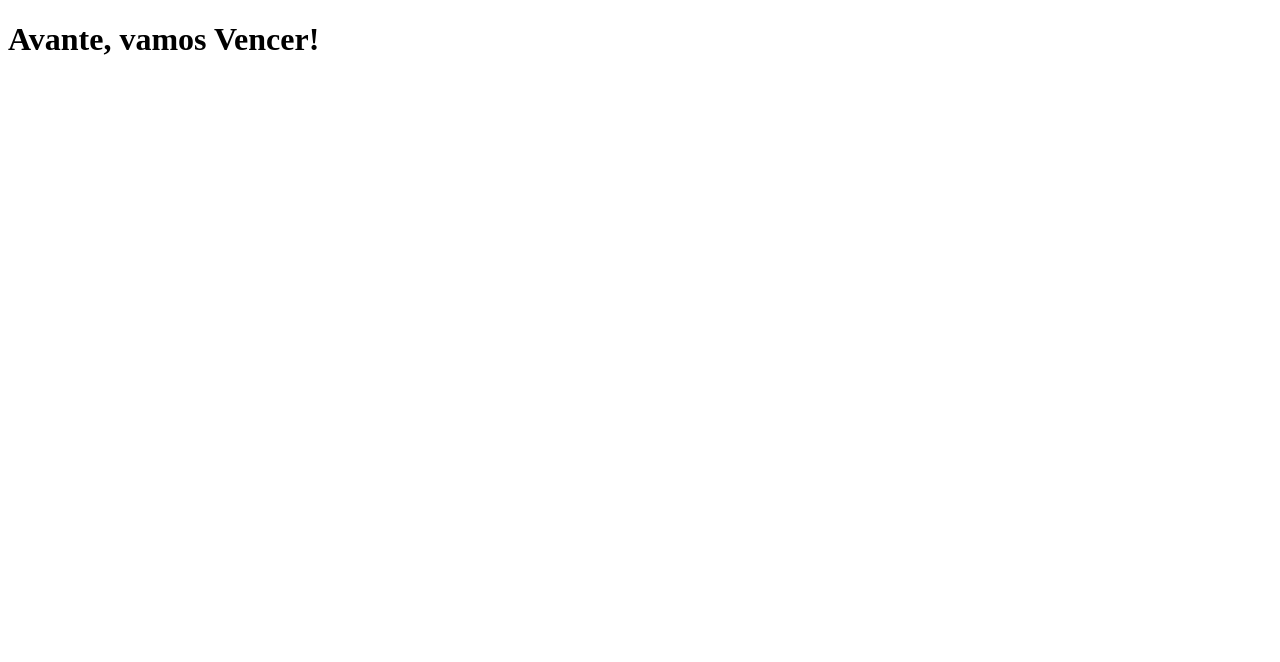
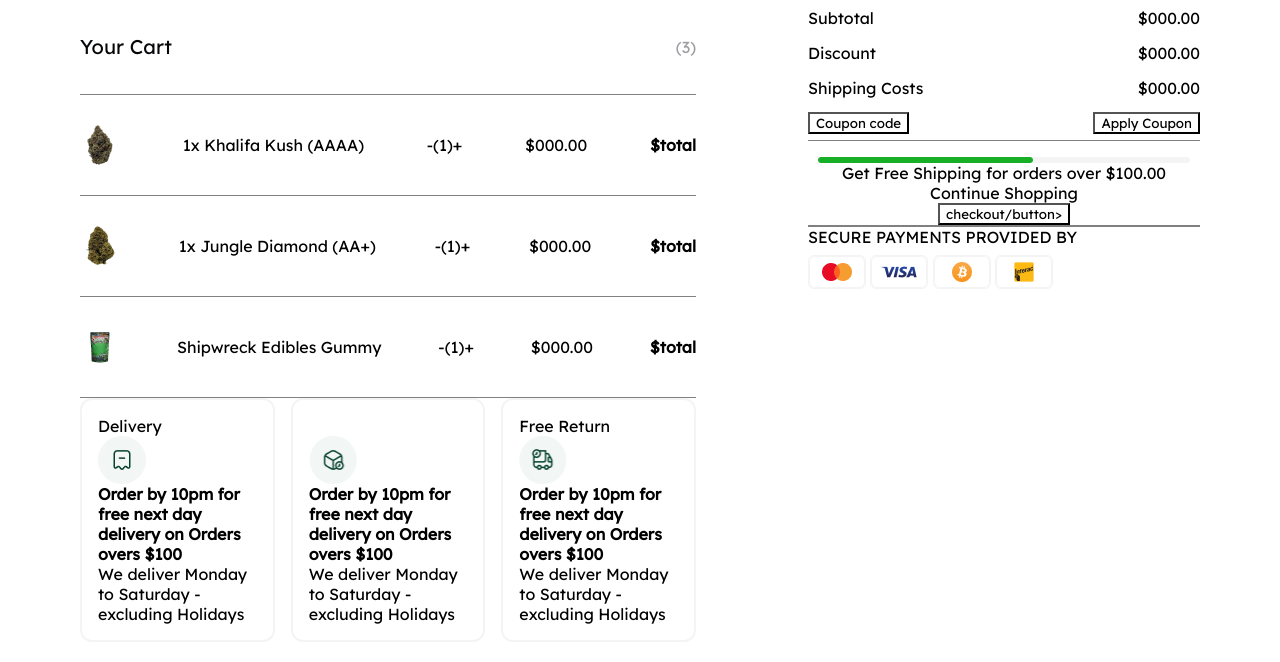
Before and after one commit to pedrofumagalli/shopping_cart_challeng, a plain HTML site: page src/index.html in a window 1280 px wide. Drawn offline with Linux system fonts and the light colour scheme.

Commit message:
diagramacao da tela do carrinho

```diff
--- /dev/null
+++ b/src/index.css
@@ -0,0 +1,143 @@
+* {
+  font-family: 'Lexend', sans-serif;
+  margin: 0;
+  padding: 0 auto;
+  background-color: #ffffff;
+}
+
+.container-general {
+  width: 1120px;
+  margin: 0 auto;
+  display: flex;
+  justify-content: space-between;
+
+}
+
+.head-products-marketing {
+  width: 55%;
+  display: flex;
+  flex-direction: column;
+}
+
+.head {
+  display: flex;
+  align-items: center;
+  justify-content: space-between;
+  /*margin-left: 135px;*/
+  border-bottom: 1px solid gray;
+
+}
+.head h1 {
+  font-style: normal;
+  font-weight: 400;
+  font-size: 20px;
+  line-height: 150%;
+  color: #060709;
+  padding: 32px 0 32px 0;
+}
+
+.head h2 {
+  font-style: normal;
+  font-weight: 300;
+  font-size: 16px;
+  line-height: 150%;
+  color: #9D9EA2;
+  padding: 32px 0 32px 0;
+
+}
+
+ .products {
+  display: flex;
+  align-items: center;
+  justify-content:space-between;
+  border-bottom: 1px solid gray;
+  height: 100px;
+}
+
+.title {
+  display: flex;
+  align-items: center;
+  justify-content:space-between;
+  height: 40px;
+
+
+}
+
+
+.marketing {
+  display:grid;
+  grid-template-columns: repeat(3, 1fr);
+  gap: 16px;
+
+}
+
+
+
+
+
+
+.marketing .carts {
+  display: flex;
+  flex-direction: column;
+  justify-content: flex-end;
+  padding: 16px;
+  border: 2px solid #F4F4F4;
+  border-radius: 12px;
+
+}
+
+
+.marketing .carts img {
+  width: 48px;
+  height: 48px;
+  border-radius: 12px;
+}
+
+
+
+.container-total {
+  width: 35%;
+  display: flex;
+  flex-direction: column;
+  border-radius: 12px;
+
+}
+
+.sectiontotal {
+  border-bottom: 1px solid gray;
+}
+
+.container-total .sectiontotal .total{
+  display: flex;
+  align-items: center;
+  justify-content: space-between;
+  height: 35px;
+
+
+}
+
+.container-total .checkout {
+  display: flex;
+  flex-direction: column;
+  align-items: center;
+  margin-top: 16px;
+  border-bottom: 2px solid gray;
+}
+
+.container-total .carts {
+  display: flex;
+  flex-direction: column;
+  gap: 8px;
+}
+
+.container-total .carts img {
+
+  width: 56px;
+  height: 32px;
+  background: #FFFFFF;
+  border: 1px solid #F4F4F4;
+  border-radius: 6px;
+
+
+
+}
--- a/src/index.html
+++ b/src/index.html
@@ -1,15 +1,141 @@
 <!DOCTYPE html>
-<html lang="en">
+<html lang="pt-Br">
 
 <head>
   <meta charset="UTF-8">
   <meta http-equiv="X-UA-Compatible" content="IE=edge">
   <meta name="viewport" content="width=device-width, initial-scale=1.0">
+  <link rel="preconnect" href="https://fonts.googleapis.com">
+  <link rel="preconnect" href="https://fonts.gstatic.com" crossorigin>
+  <link href="https://fonts.googleapis.com/css2?family=Lexend&display=swap" rel="stylesheet">
+  <link rel="stylesheet" href="./index.css">
+  <script src="./index.js"></script>
   <title>Cart</title>
 </head>
 
 <body>
-  <h1>Avante, vamos Vencer!</h1>
+  <div class="container-general">
+    <div class="head-products-marketing">
+
+      <head>
+        <div class="head">
+          <h1>Your Cart</h1>
+          <h2>(3)</h2>
+        </div>
+      </head>
+
+
+      <div class="products">
+        <img src="./images/image1.png" alt="products-one">
+        <span>1x Khalifa Kush (AAAA)</span>
+        <p>-(1)+</p>
+        <p>$000.00</p>
+        <strong>$total</strong>
+      </div>
+
+      <div class="products">
+        <img src="./images/image2.png" alt="products-one">
+        <span>1x Jungle Diamond (AA+)</span>
+        <p>-(1)+</p>
+        <p>$000.00</p>
+        <strong>$total</strong>
+      </div>
+
+      <div class="products">
+        <img src="./images/image3.png" alt="products-one">
+        <span>Shipwreck Edibles Gummy</span>
+        <p>-(1)+</p>
+        <p>$000.00</p>
+        <strong>$total</strong>
+      </div>
+
+      <div class="marketing">
+        <div class="carts">
+          <header>Delivery</header>
+          <img src="./images/icon1.png" alt="">
+          <strong>Order by 10pm for free next day delivery on Orders overs $100</strong>
+          <p>We deliver Monday to Saturday - excluding Holidays</p>
+        </div>
+
+        <div class="carts">
+          <img src="./images/icon2.png" alt="">
+          <strong>Order by 10pm for free next day delivery on Orders overs $100</strong>
+          <p>We deliver Monday to Saturday - excluding Holidays</p>
+        </div>
+
+        <div class="carts">
+          <header>Free Return</header>
+          <img src="./images/icon3.png" alt="">
+          <strong>Order by 10pm for free next day delivery on Orders overs $100</strong>
+          <p>We deliver Monday to Saturday - excluding Holidays</p>
+        </div>
+
+      </div>
+
+    </div>
+
+
+    <div class="container-total">
+      <section class="sectiontotal">
+        <div class="total">
+          <span>Subtotal</span>
+          <p>$000.00</p>
+        </div>
+        <div class="total">
+          <span>Discount</span>
+          <p>$000.00</p>
+        </div>
+        <div class="total">
+          <span>Shipping Costs</span>
+          <p>$000.00</p>
+        </div>
+        <div class="total">
+          <button type="button" id="btntotal1">Coupon code</button>
+          <button type="button" id="btntotal2">Apply Coupon</button>
+        </div>
+      </section>
+
+      <div class="checkout">
+        <img src="./images/Statusbar.png" alt="">
+        <span>Get Free Shipping for orders over $100.00 </span>
+        <span>Continue Shopping</span>
+        <button type="button" id="btnckeckout">checkout/button>
+      </div>
+
+      <div class="carts">
+        <span>SECURE PAYMENTS PROVIDED BY</span>
+        <div class="image">
+          <img src="./images/mastercard.png" alt="">
+          <img src="./images/visa.png" alt="">
+          <img src="./images/cripto.png" alt="">
+          <img src="./images/interac.png" alt="">
+        </div>
+
+
+      </div>
+
+
+    </div>
+
+
+
+
+  </div>
+
+
+
+
+  </div>
+
+
+
+
+
+
+
+  </section>
+
+
 </body>
 
 </html>
```
Also changed, not shown: src/images/Statusbar.png (added), src/images/cripto.png (added), src/images/icon1.png (added), src/images/icon2.png (added), src/images/icon3.png (added), src/images/image1.png (added), src/images/image2.png (added), src/images/image3.png (added), src/images/interac.png (added), src/images/mastercard.png (added), src/images/visa.png (added), src/index.js (added).
